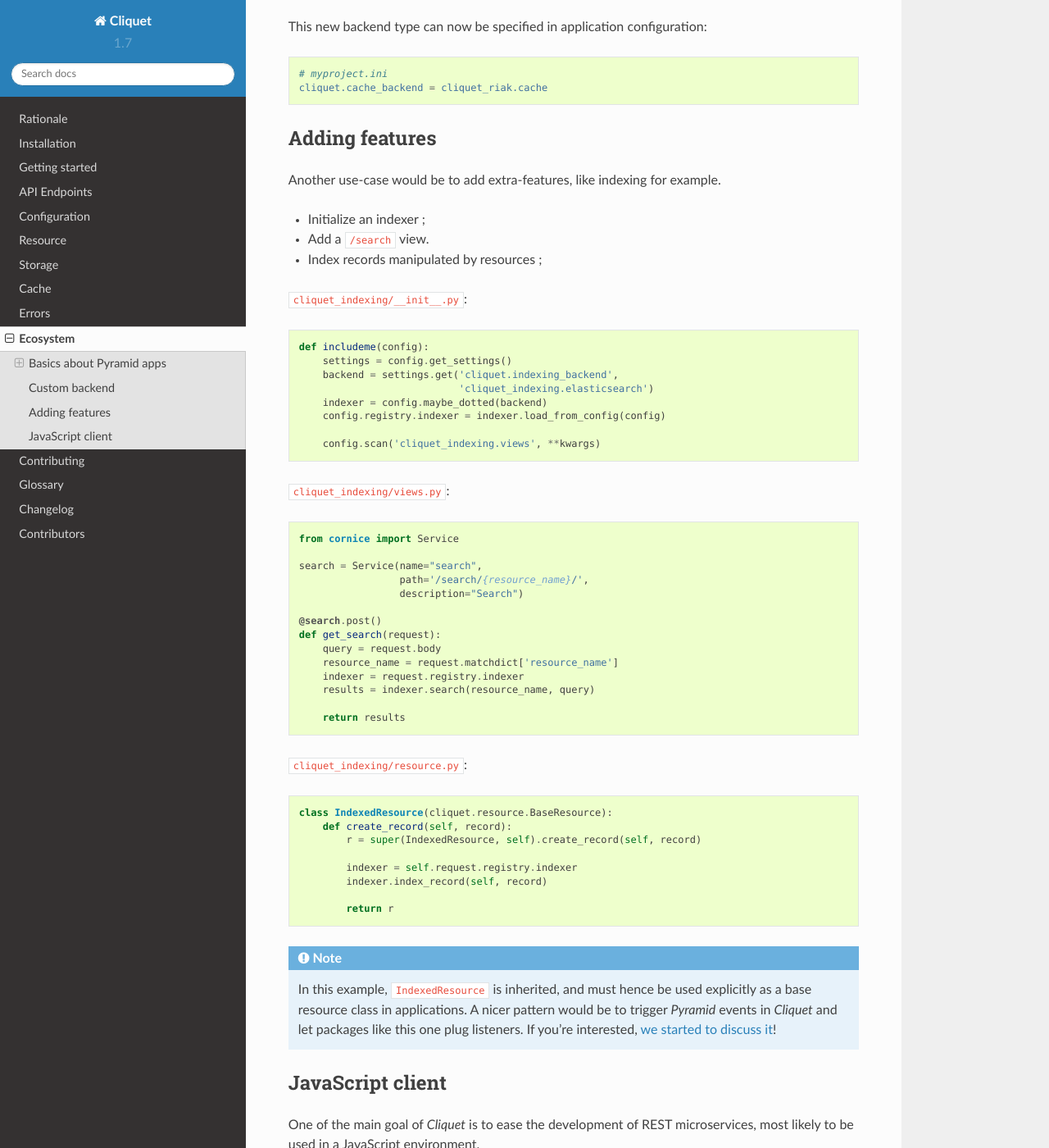
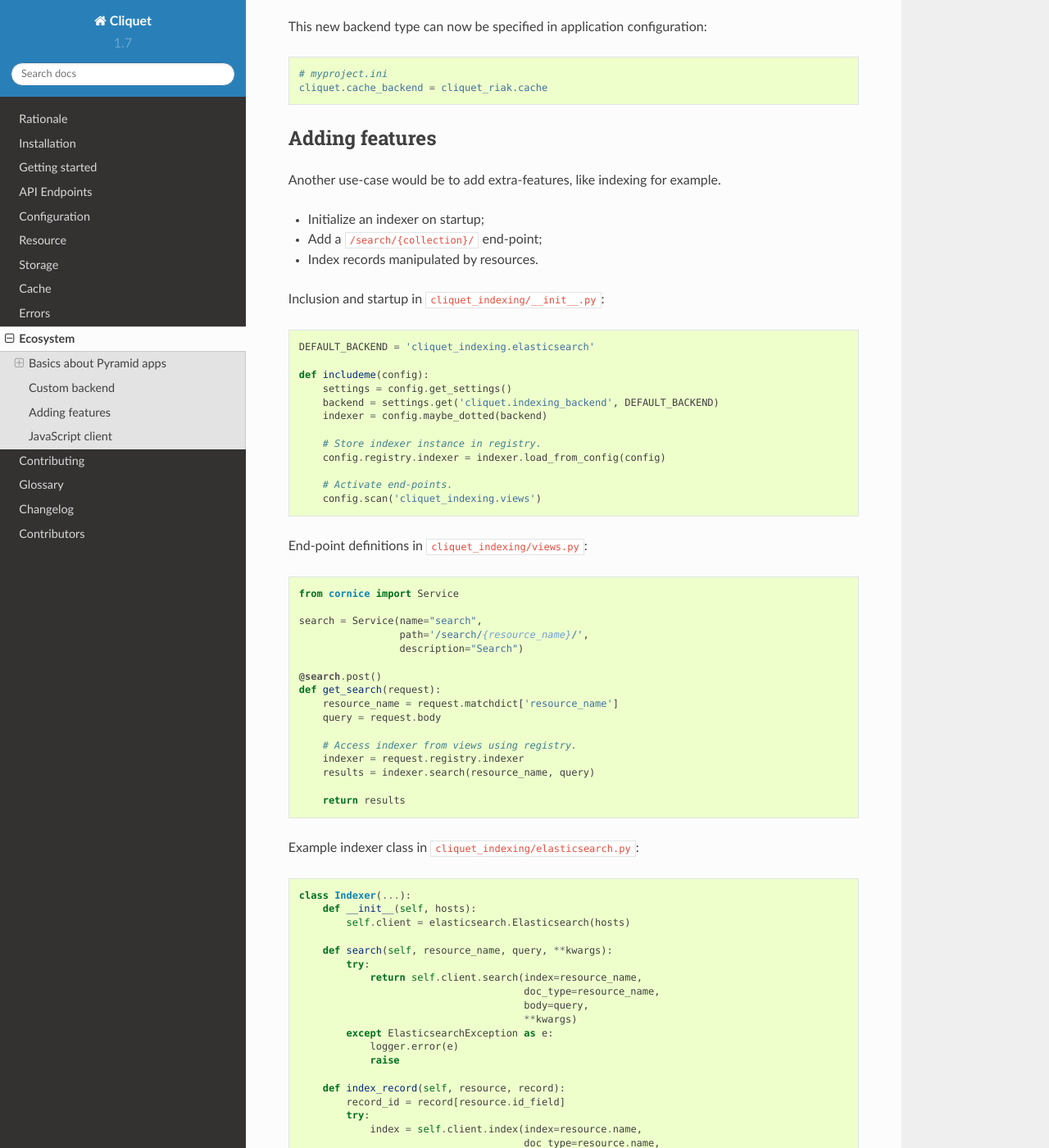
Before and after one commit to Kinto/kinto, a Sphinx documentation site: the page built from docs/ecosystem.rst, in a window 1280 px wide and 1400 px high, scrolled down 1807 px. Shown: the whole window at 82% size. Built offline with Sphinx 7.4.7 and the Read the Docs theme 2.0.0, drawn with Linux system fonts in a browser that asks for light colours; some of the changed text lies outside the part shown.

Commit message:
Add code for ElasticSearch indexer in docs.

```diff
--- a/docs/ecosystem.rst
+++ b/docs/ecosystem.rst
@@ -111,26 +111,30 @@
 
 Another use-case would be to add extra-features, like indexing for example.
 
-* Initialize an indexer ;
-* Add a ``/search`` view.
-* Index records manipulated by resources ;
+* Initialize an indexer on startup;
+* Add a ``/search/{collection}/`` end-point;
+* Index records manipulated by resources.
 
 
-:file:`cliquet_indexing/__init__.py`:
+Inclusion and startup in :file:`cliquet_indexing/__init__.py`:
 
 .. code-block:: python
 
+    DEFAULT_BACKEND = 'cliquet_indexing.elasticsearch'
+
     def includeme(config):
         settings = config.get_settings()
-        backend = settings.get('cliquet.indexing_backend',
-                               'cliquet_indexing.elasticsearch')
+        backend = settings.get('cliquet.indexing_backend', DEFAULT_BACKEND)
         indexer = config.maybe_dotted(backend)
+
+        # Store indexer instance in registry.
         config.registry.indexer = indexer.load_from_config(config)
 
-        config.scan('cliquet_indexing.views', **kwargs)
+        # Activate end-points.
+        config.scan('cliquet_indexing.views')
 
 
-:file:`cliquet_indexing/views.py`:
+End-point definitions in :file:`cliquet_indexing/views.py`:
 
 .. code-block:: python
 
@@ -142,15 +146,49 @@
 
     @search.post()
     def get_search(request):
+        resource_name = request.matchdict['resource_name']
         query = request.body
-        resource_name = request.matchdict['resource_name']
+
+        # Access indexer from views using registry.
         indexer = request.registry.indexer
         results = indexer.search(resource_name, query)
 
         return results
 
 
-:file:`cliquet_indexing/resource.py`:
+Example indexer class in :file:`cliquet_indexing/elasticsearch.py`:
+
+.. code-block:: python
+
+    class Indexer(...):
+        def __init__(self, hosts):
+            self.client = elasticsearch.Elasticsearch(hosts)
+
+        def search(self, resource_name, query, **kwargs):
+            try:
+                return self.client.search(index=resource_name,
+                                          doc_type=resource_name,
+                                          body=query,
+                                          **kwargs)
+            except ElasticsearchException as e:
+                logger.error(e)
+                raise
+
+        def index_record(self, resource, record):
+            record_id = record[resource.id_field]
+            try:
+                index = self.client.index(index=resource.name,
+                                          doc_type=resource.name,
+                                          id=record_id,
+                                          body=record,
+                                          refresh=True)
+                return index
+            except ElasticsearchException as e:
+                logger.error(e)
+                raise
+
+
+Indexed resource in :file:`cliquet_indexing/resource.py`:
 
 .. code-block:: python
 
```
